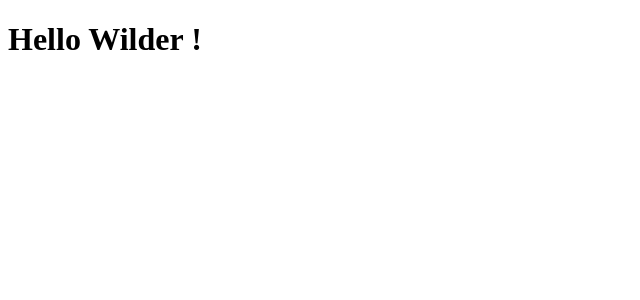
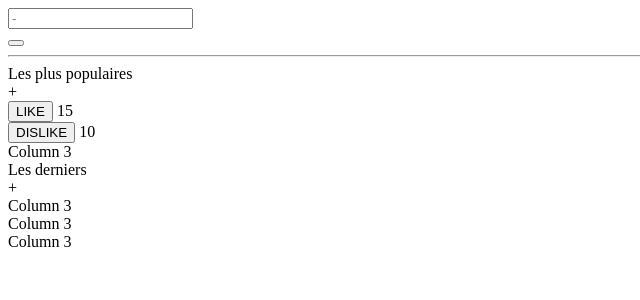
Before and after one commit to vladsolntsev/dumbz-cheatsheet, a PHP site: template src/View/Home/index.html.twig in a window 1280 px wide. Shown: the top 300 px of the page, without its empty margins (0-640 px from the left). Run offline with PHP 8.4, Linux system fonts and the light colour scheme; the template is opened without the code that fills it, so the values that code supplies are empty; some libraries are stand-ins or nearby versions.

Commit message:
Index page - main elements

```diff
--- a/src/View/Home/index.html.twig
+++ b/src/View/Home/index.html.twig
@@ -1,5 +1,57 @@
 {% extends 'layout.html.twig' %}
 
 {% block content %}
-    <h1>Hello Wilder !</h1>
+<div class="container-fluid">
+    <div class="row research-block">
+        <div class="col-sm-6 offset-3">
+            <form action="" method="get">
+                <label for="cheat-search"></label>
+                <input type="search" id="cheat-search" name="cheat-search" placeholder="-">
+             </form>
+        </div>
+            <button class="btn"><i class="fas fa-search"></i></button>
+    </div>
+</div>
+<hr>
+<div class="container-fluid">
+    <div class="row">
+        <div class="col-sm-6 title">
+            Les plus populaires
+        </div>
+        <div class="col-sm-1 title">
+            <span id="plus-most-popular">+</span>
+        </div>
+    </div>
+</div>
+<div class="container-fluid">
+    <div class="row justify-content-sm-center">
+        <div class="col-xs-4 sheetcheat">
+            <button class="like">LIKE</button>
+            <span class="nb-like">15</span>
+        </div>
+        <div class="col-xs-4 sheetcheat">
+            <button class="dislike">DISLIKE</button>
+            <span class="nb-dislike">10</span>
+        </div>
+        <div class="col-xs-4 sheetcheat">Column 3</div>
+    </div>
+</div>
+<div class="container-fluid">
+    <div class="row">
+        <div class="col-sm-6 title">
+            Les derniers
+        </div>
+        <div class="col-sm-1 title">
+            <span id="plus-most-popular">+</span>
+        </div>
+    </div>
+</div>
+<div class="container-fluid">
+    <div class="row justify-content-sm-center">
+        <div class="col-xs-4 sheetcheat">Column 3</div>
+        <div class="col-xs-4 sheetcheat">Column 3</div>
+        <div class="col-xs-4 sheetcheat">Column 3</div>
+    </div>
+</div>
+
 {% endblock %}
```
